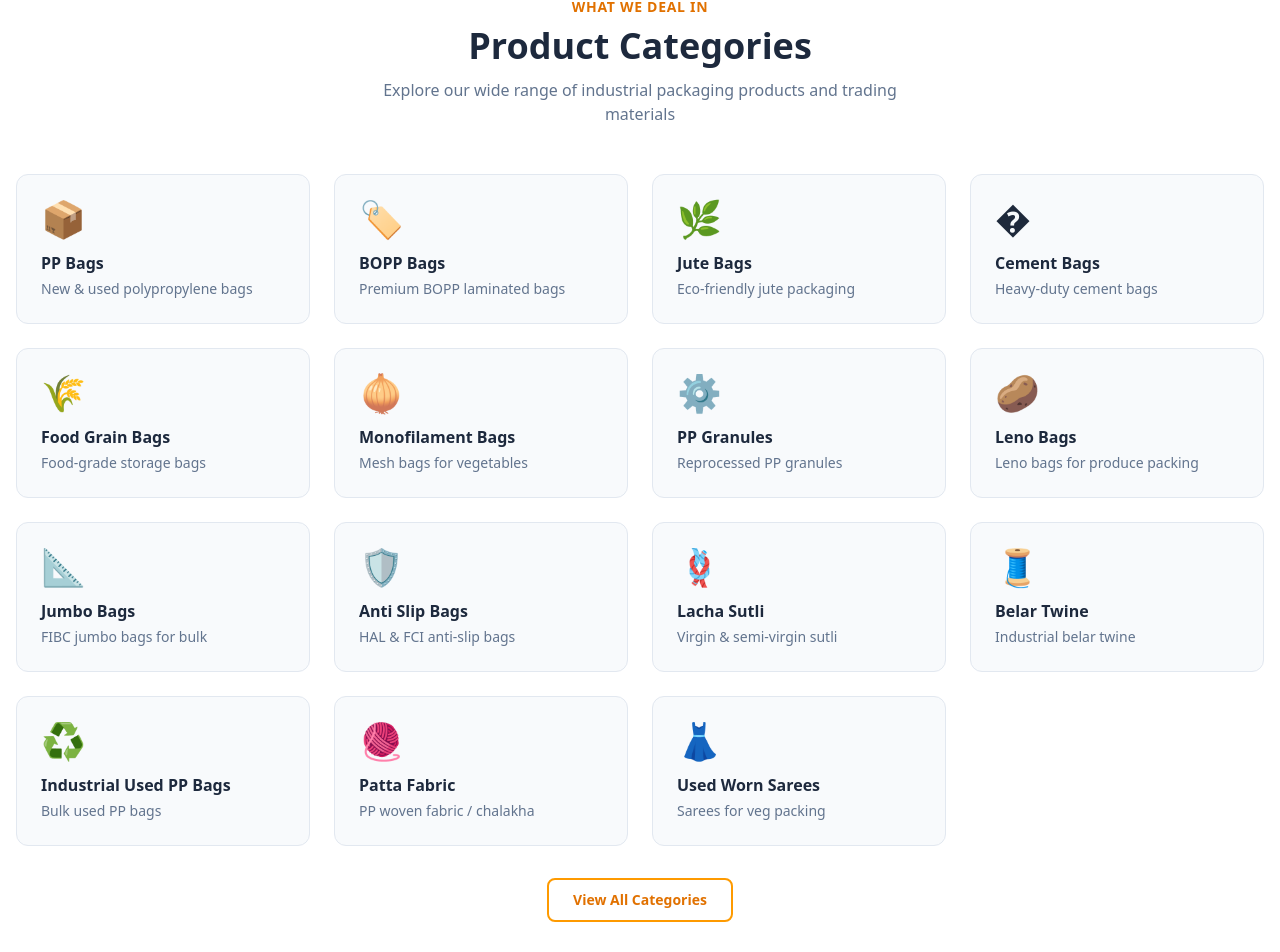
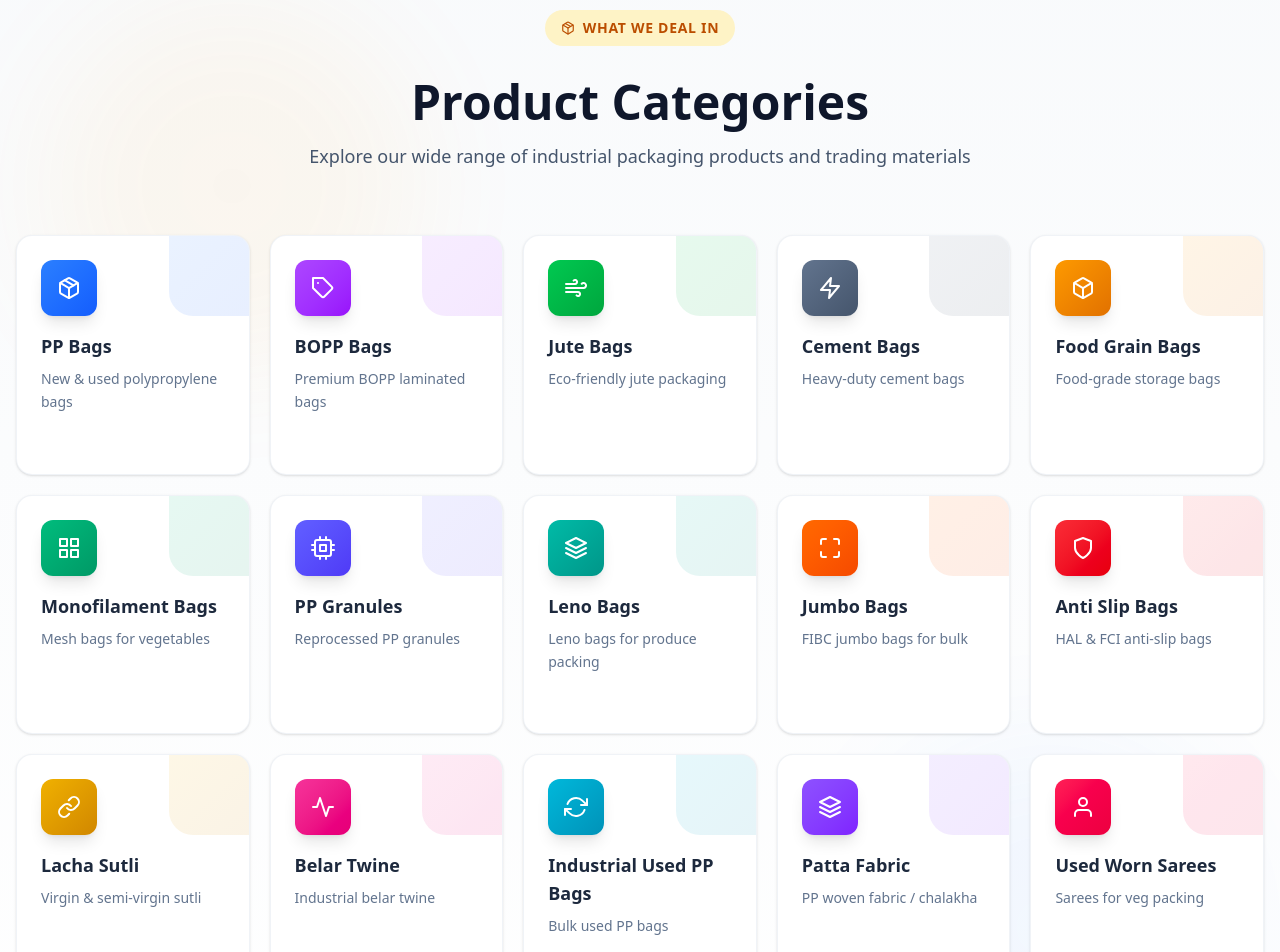
Before and after one commit to JayeshGori/boriwala.com, a Next.js app: page / in a window 1280 px wide. Shown: the part 984-1936 px from the top of the page. Built offline with nearby package versions, Linux system fonts and the light colour scheme; no server answers.

Commit message:
Redesign CategoryGrid with modern UI: gradient icons, hover effects, shadows, react-icons

```diff
--- a/src/components/home/CategoryGrid.tsx
+++ b/src/components/home/CategoryGrid.tsx
@@ -1,53 +1,95 @@
 import Link from 'next/link';
+import { FiPackage, FiTag, FiWind, FiZap, FiBox, FiGrid, FiCpu, FiLayers, FiMaximize, FiShield, FiLink, FiActivity, FiRefreshCw, FiLayers as FiFabric, FiUser } from 'react-icons/fi';
 
 const categories = [
-  { name: 'PP Bags', slug: 'pp-bags', icon: '📦', desc: 'New & used polypropylene bags' },
-  { name: 'BOPP Bags', slug: 'bopp-bags', icon: '🏷️', desc: 'Premium BOPP laminated bags' },
-  { name: 'Jute Bags', slug: 'jute-bags', icon: '🌿', desc: 'Eco-friendly jute packaging' },
-  { name: 'Cement Bags', slug: 'cement-bags', icon: '�️', desc: 'Heavy-duty cement bags' },
-  { name: 'Food Grain Bags', slug: 'food-grain-bags', icon: '🌾', desc: 'Food-grade storage bags' },
-  { name: 'Monofilament Bags', slug: 'monofilament-bags', icon: '🧅', desc: 'Mesh bags for vegetables' },
-  { name: 'PP Granules', slug: 'pp-granules', icon: '⚙️', desc: 'Reprocessed PP granules' },
-  { name: 'Leno Bags', slug: 'leno-bags', icon: '🥔', desc: 'Leno bags for produce packing' },
-  { name: 'Jumbo Bags', slug: 'jumbo-bags', icon: '📐', desc: 'FIBC jumbo bags for bulk' },
-  { name: 'Anti Slip Bags', slug: 'anti-slip-bags', icon: '🛡️', desc: 'HAL & FCI anti-slip bags' },
-  { name: 'Lacha Sutli', slug: 'lacha-sutli', icon: '🪢', desc: 'Virgin & semi-virgin sutli' },
-  { name: 'Belar Twine', slug: 'belar-twine', icon: '🧵', desc: 'Industrial belar twine' },
-  { name: 'Industrial Used PP Bags', slug: 'industrial-used-pp-bags', icon: '♻️', desc: 'Bulk used PP bags' },
-  { name: 'Patta Fabric', slug: 'patta-fabric', icon: '🧶', desc: 'PP woven fabric / chalakha' },
-  { name: 'Used Worn Sarees', slug: 'used-worn-sarees', icon: '👗', desc: 'Sarees for veg packing' },
+  { name: 'PP Bags', slug: 'pp-bags', icon: FiPackage, desc: 'New & used polypropylene bags', gradient: 'from-blue-500 to-blue-600' },
+  { name: 'BOPP Bags', slug: 'bopp-bags', icon: FiTag, desc: 'Premium BOPP laminated bags', gradient: 'from-purple-500 to-purple-600' },
+  { name: 'Jute Bags', slug: 'jute-bags', icon: FiWind, desc: 'Eco-friendly jute packaging', gradient: 'from-green-500 to-green-600' },
+  { name: 'Cement Bags', slug: 'cement-bags', icon: FiZap, desc: 'Heavy-duty cement bags', gradient: 'from-slate-500 to-slate-600' },
+  { name: 'Food Grain Bags', slug: 'food-grain-bags', icon: FiBox, desc: 'Food-grade storage bags', gradient: 'from-amber-500 to-amber-600' },
+  { name: 'Monofilament Bags', slug: 'monofilament-bags', icon: FiGrid, desc: 'Mesh bags for vegetables', gradient: 'from-emerald-500 to-emerald-600' },
+  { name: 'PP Granules', slug: 'pp-granules', icon: FiCpu, desc: 'Reprocessed PP granules', gradient: 'from-indigo-500 to-indigo-600' },
+  { name: 'Leno Bags', slug: 'leno-bags', icon: FiLayers, desc: 'Leno bags for produce packing', gradient: 'from-teal-500 to-teal-600' },
+  { name: 'Jumbo Bags', slug: 'jumbo-bags', icon: FiMaximize, desc: 'FIBC jumbo bags for bulk', gradient: 'from-orange-500 to-orange-600' },
+  { name: 'Anti Slip Bags', slug: 'anti-slip-bags', icon: FiShield, desc: 'HAL & FCI anti-slip bags', gradient: 'from-red-500 to-red-600' },
+  { name: 'Lacha Sutli', slug: 'lacha-sutli', icon: FiLink, desc: 'Virgin & semi-virgin sutli', gradient: 'from-yellow-500 to-yellow-600' },
+  { name: 'Belar Twine', slug: 'belar-twine', icon: FiActivity, desc: 'Industrial belar twine', gradient: 'from-pink-500 to-pink-600' },
+  { name: 'Industrial Used PP Bags', slug: 'industrial-used-pp-bags', icon: FiRefreshCw, desc: 'Bulk used PP bags', gradient: 'from-cyan-500 to-cyan-600' },
+  { name: 'Patta Fabric', slug: 'patta-fabric', icon: FiFabric, desc: 'PP woven fabric / chalakha', gradient: 'from-violet-500 to-violet-600' },
+  { name: 'Used Worn Sarees', slug: 'used-worn-sarees', icon: FiUser, desc: 'Sarees for veg packing', gradient: 'from-rose-500 to-rose-600' },
 ];
 
 export default function CategoryGrid() {
   return (
-    <section className="py-16 md:py-20 bg-white">
-      <div className="max-w-7xl mx-auto px-4">
-        <div className="text-center mb-12">
-          <span className="text-amber-600 font-semibold text-sm uppercase tracking-wider">What We Deal In</span>
-          <h2 className="text-3xl md:text-4xl font-bold text-slate-800 mt-2">Product Categories</h2>
-          <p className="text-slate-500 mt-3 max-w-xl mx-auto">Explore our wide range of industrial packaging products and trading materials</p>
+    <section className="py-16 md:py-24 bg-gradient-to-b from-slate-50 to-white relative overflow-hidden">
+      {/* Background decoration */}
+      <div className="absolute inset-0 opacity-5">
+        <div className="absolute top-20 left-10 w-96 h-96 bg-amber-500 rounded-full blur-3xl" />
+        <div className="absolute bottom-20 right-10 w-96 h-96 bg-blue-500 rounded-full blur-3xl" />
+      </div>
+
+      <div className="max-w-7xl mx-auto px-4 relative">
+        <div className="text-center mb-16">
+          <span className="inline-flex items-center gap-2 px-4 py-2 bg-amber-100 text-amber-700 rounded-full text-sm font-semibold uppercase tracking-wider mb-4">
+            <FiPackage size={14} /> What We Deal In
+          </span>
+          <h2 className="text-4xl md:text-5xl font-bold text-slate-900 mt-4 mb-4">
+            Product Categories
+          </h2>
+          <p className="text-lg text-slate-600 max-w-2xl mx-auto leading-relaxed">
+            Explore our wide range of industrial packaging products and trading materials
+          </p>
         </div>
 
-        <div className="grid grid-cols-2 md:grid-cols-3 lg:grid-cols-4 gap-4 md:gap-6">
-          {categories.map((cat) => (
+        <div className="grid grid-cols-1 sm:grid-cols-2 lg:grid-cols-3 xl:grid-cols-5 gap-5">
+          {categories.map((cat, index) => (
             <Link
               key={cat.slug}
               href={`/products?category=${cat.slug}`}
-              className="group p-6 bg-slate-50 hover:bg-amber-50 border border-slate-200 hover:border-amber-300 rounded-xl transition-all hover:shadow-md"
+              className="group relative overflow-hidden bg-white rounded-2xl shadow-sm hover:shadow-2xl transition-all duration-300 hover:-translate-y-1 border border-slate-200/50"
+              style={{ animationDelay: `${index * 50}ms` }}
             >
-              <span className="text-4xl block mb-3">{cat.icon}</span>
-              <h3 className="font-semibold text-slate-800 group-hover:text-amber-700 transition-colors">{cat.name}</h3>
-              <p className="text-sm text-slate-500 mt-1">{cat.desc}</p>
+              {/* Gradient background on hover */}
+              <div className={`absolute inset-0 bg-gradient-to-br ${cat.gradient} opacity-0 group-hover:opacity-5 transition-opacity duration-300`} />
+
+              {/* Icon container */}
+              <div className={`absolute top-0 right-0 w-20 h-20 bg-gradient-to-br ${cat.gradient} opacity-10 rounded-bl-3xl group-hover:opacity-20 transition-opacity duration-300`} />
+
+              <div className="relative p-6">
+                {/* Icon */}
+                <div className={`inline-flex items-center justify-center w-14 h-14 rounded-xl bg-gradient-to-br ${cat.gradient} text-white shadow-lg mb-4 group-hover:scale-110 transition-transform duration-300`}>
+                  <cat.icon size={24} />
+                </div>
+
+                {/* Content */}
+                <h3 className="font-bold text-lg text-slate-800 group-hover:text-slate-900 mb-2">
+                  {cat.name}
+                </h3>
+                <p className="text-sm text-slate-500 group-hover:text-slate-600 leading-relaxed">
+                  {cat.desc}
+                </p>
+
+                {/* Arrow indicator */}
+                <div className={`mt-4 flex items-center gap-2 text-xs font-semibold bg-gradient-to-r ${cat.gradient} bg-clip-text text-transparent opacity-0 group-hover:opacity-100 transition-all duration-300`}>
+                  Explore
+                  <FiPackage size={12} className="group-hover:translate-x-1 transition-transform" />
+                </div>
+              </div>
+
+              {/* Bottom accent line */}
+              <div className={`h-1 w-0 bg-gradient-to-r ${cat.gradient} group-hover:w-full transition-all duration-300`} />
             </Link>
           ))}
         </div>
 
-        <div className="text-center mt-8">
+        <div className="text-center mt-12">
           <Link
             href="/categories"
-            className="inline-flex items-center gap-2 px-6 py-2.5 border-2 border-amber-500 text-amber-600 hover:bg-amber-500 hover:text-white font-semibold rounded-lg transition-all text-sm"
+            className="inline-flex items-center gap-3 px-8 py-4 bg-gradient-to-r from-amber-500 to-amber-600 hover:from-amber-600 hover:to-amber-700 text-white font-semibold rounded-xl shadow-lg hover:shadow-xl transition-all duration-300 hover:-translate-y-0.5"
           >
+            <FiPackage size={18} />
             View All Categories
+            <FiPackage size={18} className="rotate-45" />
           </Link>
         </div>
       </div>
```
Also changed, not shown: 2 other files (tests, documents, lock files or other folders).
